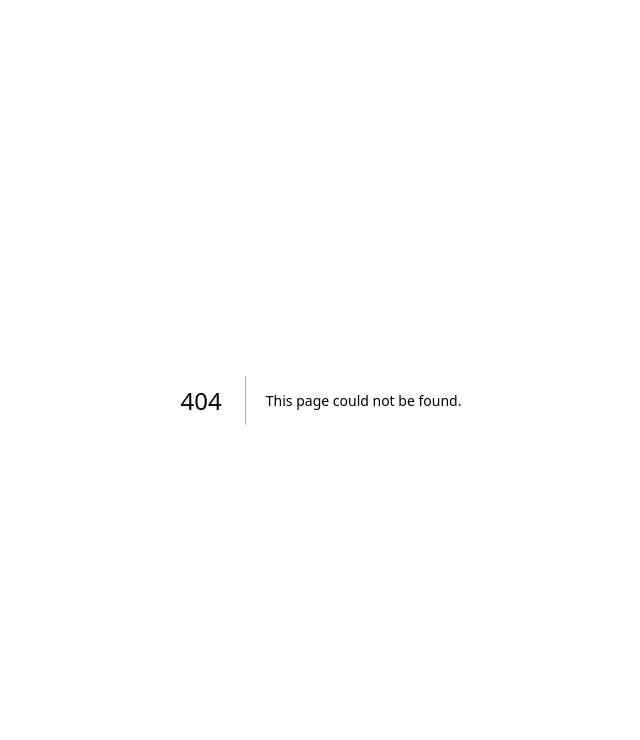
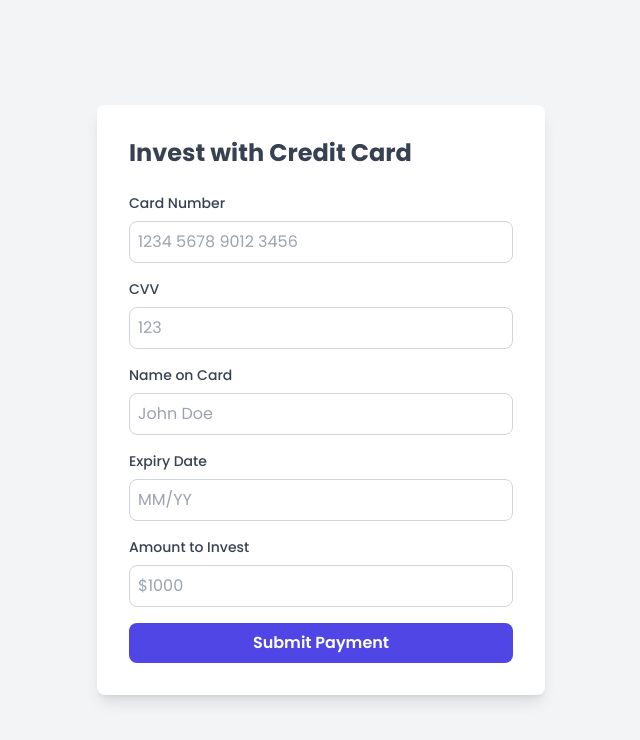
Before and after one commit to woraamy/B2D-Venture, a Next.js app in the folder b2d-venture/: page /payment in a window 1280 px wide. Before the commit this address had no page. Shown: the top 740 px of the page, without its empty margins (319-959 px from the left). Built offline with nearby package versions, Linux system fonts and the light colour scheme.

Commit message:
Add payment page

```diff
--- /dev/null
+++ b/b2d-venture/app/payment/page.tsx
@@ -0,0 +1,133 @@
+"use client";
+
+import { useState } from "react";
+import { useRouter, useSearchParams } from "next/navigation";
+import { toast } from "react-toastify"; // For success notification
+import "react-toastify/dist/ReactToastify.css";
+
+
+export default function PaymentPage() {
+  const router = useRouter();
+  const searchParams = useSearchParams();
+  const businessId = searchParams.get("businessId");
+
+  const [cardNumber, setCardNumber] = useState("");
+  const [cvv, setCvv] = useState("");
+  const [name, setName] = useState("");
+  const [expiry, setExpiry] = useState("");
+  const [amount, setAmount] = useState("");
+  const [loading, setLoading] = useState(false);
+
+  const handlePayment = async (e) => {
+    e.preventDefault();
+    setLoading(true);
+
+    // Simulate payment processing
+    setTimeout(() => {
+      // Always pass the transaction
+      setLoading(false);
+      toast.success("Payment successful!");
+
+      // Redirect to the business page after success
+      router.push(`/business/${businessId}`);
+    }, 2000);
+  };
+
+  return (
+    <div className="min-h-screen flex items-center justify-center bg-gray-100">
+      <div className="bg-white p-8 rounded-lg shadow-lg w-full max-w-md">
+        <h2 className="text-2xl font-bold mb-6 text-gray-700">Invest with Credit Card</h2>
+        <form onSubmit={handlePayment}>
+          {/* Credit Card Number */}
+          <div className="mb-4">
+            <label className="block text-sm font-medium text-gray-700 mb-2" htmlFor="cardNumber">
+              Card Number
+            </label>
+            <input
+              type="text"
+              id="cardNumber"
+              value={cardNumber}
+              onChange={(e) => setCardNumber(e.target.value)}
+              required
+              className="w-full p-2 border border-gray-300 rounded-lg focus:outline-none focus:ring-2 focus:ring-indigo-500"
+              placeholder="1234 5678 9012 3456"
+            />
+          </div>
+
+          {/* CVV */}
+          <div className="mb-4">
+            <label className="block text-sm font-medium text-gray-700 mb-2" htmlFor="cvv">
+              CVV
+            </label>
+            <input
+              type="text"
+              id="cvv"
+              value={cvv}
+              onChange={(e) => setCvv(e.target.value)}
+              required
+              className="w-full p-2 border border-gray-300 rounded-lg focus:outline-none focus:ring-2 focus:ring-indigo-500"
+              placeholder="123"
+            />
+          </div>
+
+          {/* Name on Card */}
+          <div className="mb-4">
+            <label className="block text-sm font-medium text-gray-700 mb-2" htmlFor="name">
+              Name on Card
+            </label>
+            <input
+              type="text"
+              id="name"
+              value={name}
+              onChange={(e) => setName(e.target.value)}
+              required
+              className="w-full p-2 border border-gray-300 rounded-lg focus:outline-none focus:ring-2 focus:ring-indigo-500"
+              placeholder="John Doe"
+            />
+          </div>
+
+          {/* Expiry Date */}
+          <div className="mb-4">
+            <label className="block text-sm font-medium text-gray-700 mb-2" htmlFor="expiry">
+              Expiry Date
+            </label>
+            <input
+              type="text"
+              id="expiry"
+              value={expiry}
+              onChange={(e) => setExpiry(e.target.value)}
+              required
+              className="w-full p-2 border border-gray-300 rounded-lg focus:outline-none focus:ring-2 focus:ring-indigo-500"
+              placeholder="MM/YY"
+            />
+          </div>
+
+          {/* Investment Amount */}
+          <div className="mb-4">
+            <label className="block text-sm font-medium text-gray-700 mb-2" htmlFor="amount">
+              Amount to Invest
+            </label>
+            <input
+              type="number"
+              id="amount"
+              value={amount}
+              onChange={(e) => setAmount(e.target.value)}
+              required
+              className="w-full p-2 border border-gray-300 rounded-lg focus:outline-none focus:ring-2 focus:ring-indigo-500"
+              placeholder="$1000"
+            />
+          </div>
+
+          {/* Submit Button */}
+          <button
+            type="submit"
+            disabled={loading}
+            className="w-full bg-indigo-600 text-white py-2 px-4 rounded-lg font-semibold hover:bg-indigo-700 focus:outline-none focus:ring-2 focus:ring-indigo-500 transition duration-150"
+          >
+            {loading ? "Processing..." : "Submit Payment"}
+          </button>
+        </form>
+      </div>
+    </div>
+  );
+}
--- a/b2d-venture/package.json
+++ b/b2d-venture/package.json
@@ -8,6 +8,7 @@
   "devDependencies": {
     "@types/node": "22.5.4",
     "@types/react": "18.3.5",
+    "@types/react-credit-cards": "^0.8.4",
     "autoprefixer": "^10.4.20",
     "postcss": "^8.4.45",
     "tailwindcss": "^3.4.10",
@@ -66,6 +67,7 @@
     "input-otp": "^1.2.4",
     "lucide": "^0.439.0",
     "lucide-react": "^0.439.0",
+    "mdb-react-ui-kit": "^9.0.0",
     "mongodb": "^6.9.0",
     "mongoose": "^8.7.1",
     "next": "^14.2.13",
```
Also changed, not shown: 1 other file (tests, documents, lock files or other folders).
